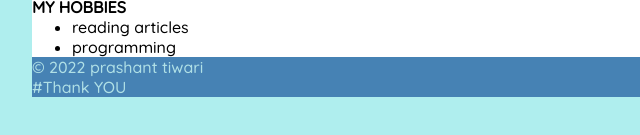
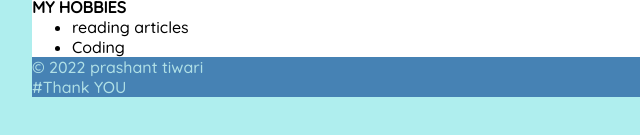
Before and after one commit to prashanttiw/intro, a plain HTML site: page index.html in a window 1280 px wide. Shown: the part 449-584 px from the top of the page, 96-736 px from the left. Drawn offline with Linux system fonts and the light colour scheme.

Commit message:
Update index.html

```diff
--- a/index.html
+++ b/index.html
@@ -74,7 +74,7 @@
     <h4>MY HOBBIES</h4>
     <ul>
         <li>reading articles</li>
-        <li>programming</li>
+        <li>Coding</li>
     </ul>
 </section>
 <section>
```
